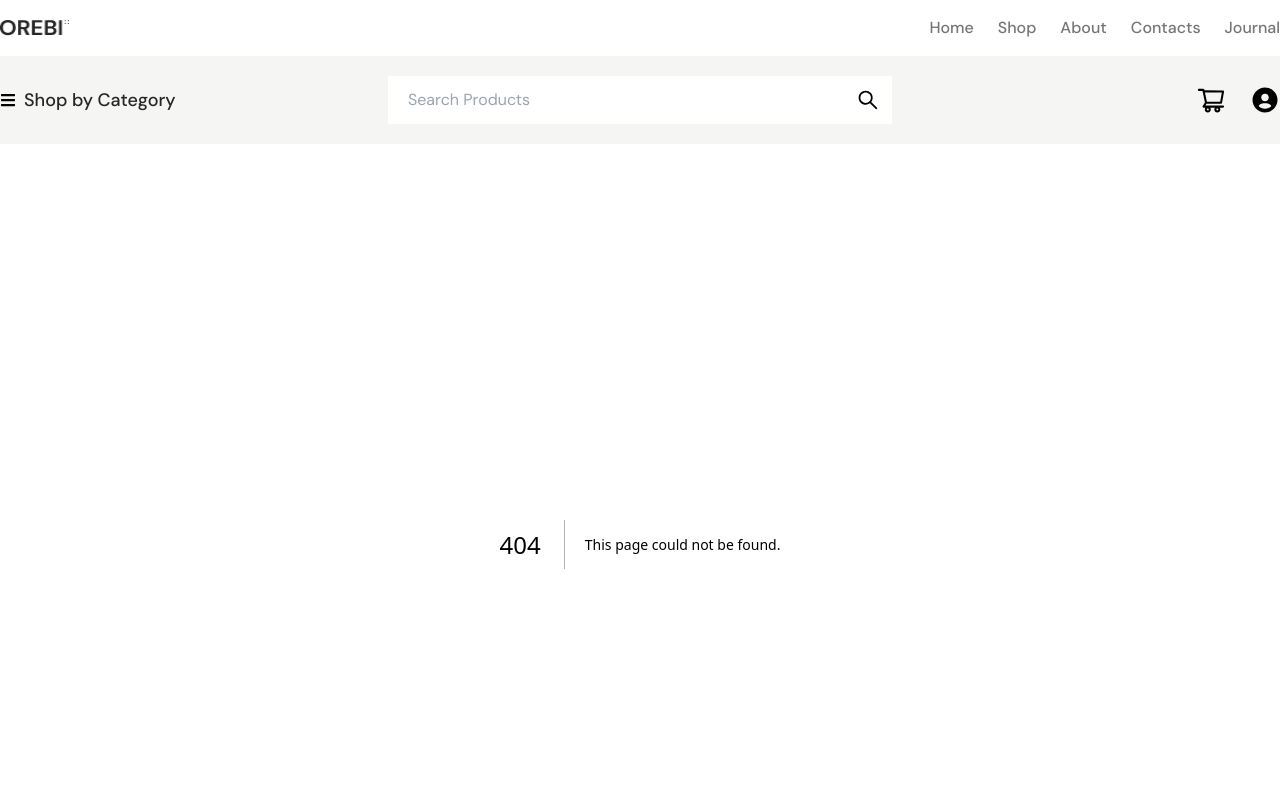
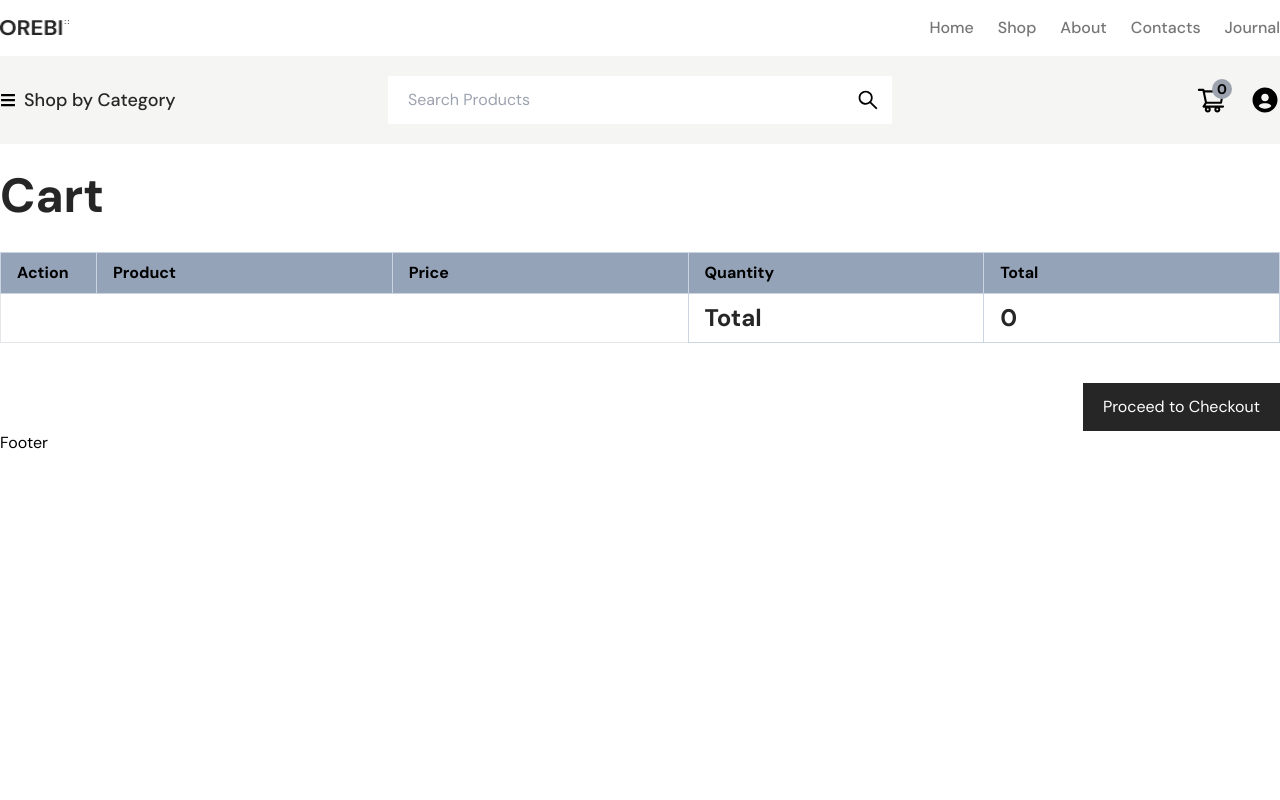
Before and after one commit to jhrasel/CodeTest2, a Next.js app: page /cart in a window 1280 px wide. Before the commit this address had no page. Shown: the top 800 px of the page. Built offline with nearby package versions, Linux system fonts and the light colour scheme.

Commit message:
cart part done

```diff
--- /dev/null
+++ b/src/app/cart/page.js
@@ -0,0 +1,13 @@
+import Cart from "@/components/PageComponents/Cart/Cart";
+import React from "react";
+
+const page = () => {
+
+  return (
+    <>
+      <Cart/>
+    </>
+  );
+};
+
+export default page;
--- a/src/app/layout.js
+++ b/src/app/layout.js
@@ -1,5 +1,6 @@
 import Layout from "@/components/Layout/Layout";
 import "./globals.css";
+import { CartProvider } from "@/context/AppContext";
 
 export const metadata = {
   title: "Code Test 2",
@@ -10,7 +11,11 @@ export default function RootLayout({ children }) {
   return (
     <html lang="en">
       <body>
-        <Layout>{children}</Layout>
+        <>
+          <CartProvider>
+            <Layout>{children}</Layout>
+          </CartProvider>
+        </>
       </body>
     </html>
   );
--- /dev/null
+++ b/src/app/thankyou/page.js
@@ -0,0 +1,12 @@
+import Thankyou from "@/components/PageComponents/Thankyou/Thankyou";
+import React from "react";
+
+const page = () => {
+  return (
+    <>
+      <Thankyou />
+    </>
+  );
+};
+
+export default page;
--- a/src/components/Commons/Categorybar/Categorybar.js
+++ b/src/components/Commons/Categorybar/Categorybar.js
@@ -1,3 +1,4 @@
+"use client";
 import ORContainer from "@/components/Reuse/ORContainer";
 import ORInput from "@/components/Reuse/ORInput";
 import { H5, H6 } from "@/components/Reuse/Tags";
@@ -6,8 +7,12 @@ import React from "react";
 import { FaBars } from "react-icons/fa";
 import { BiSolidUserCircle } from "react-icons/bi";
 import { AiOutlineSearch, AiOutlineShoppingCart } from "react-icons/ai";
+import { useCartContext } from "@/context/AppContext";
+import Link from "next/link";
 
 const Categorybar = () => {
+  const { totalCartItems } = useCartContext();
+
   return (
     <>
       <section className="bg-[#F5F5F3] py-5">
@@ -31,7 +36,12 @@ const Categorybar = () => {
             <div className="flex items-center justify-end gap-6 text-3xl">
               {/* cart */}
               <div className="">
-                <AiOutlineShoppingCart />
+                <Link href="/cart" className="relative">
+                  <span className="absolute bottom-4 left-4 bg-gray-400 w-5 h-5 rounded-full text-sm flex items-center justify-center text-black font-bold">
+                    {totalCartItems}
+                  </span>
+                  <AiOutlineShoppingCart />
+                </Link>
               </div>
 
               {/* user */}
--- a/src/components/Layout/Layout.js
+++ b/src/components/Layout/Layout.js
@@ -2,13 +2,18 @@ import React from "react";
 import Menubar from "../Commons/Menubar/Menubar";
 import Categorybar from "../Commons/Categorybar/Categorybar";
 import Footer from "../Commons/Footer/Footer";
+import { CartProvider } from "@/context/AppContext";
 
 const Layout = ({ children }) => {
   return (
     <>
       <Menubar />
       <Categorybar />
+      {/* <CartProvider>
+        <main>{children}</main>
+      </CartProvider> */}
       <main>{children}</main>
+
       <Footer />
     </>
   );
--- /dev/null
+++ b/src/components/PageComponents/Cart/Cart.js
@@ -0,0 +1,119 @@
+"use client";
+import ORContainer from "@/components/Reuse/ORContainer";
+import { H2, H4, H5 } from "@/components/Reuse/Tags";
+import { useCartContext } from "@/context/AppContext";
+import {
+  AiFillCloseCircle,
+  AiFillMinusSquare,
+  AiFillPlusSquare,
+} from "react-icons/ai";
+
+import React, { useState } from "react";
+import ORInput from "@/components/Reuse/ORInput";
+
+const Cart = () => {
+  const {
+    cartItems,
+    totalCartPrice,
+    decreaseItemQuantity,
+    increaseItemQuantity,
+    removeFromCart,
+  } = useCartContext();
+  const [cart, setCart] = useState(cartItems);
+
+  const incrementQuantity = (index) => {
+    increaseItemQuantity(index);
+  };
+
+  const decrementQuantity = (index) => {
+    decreaseItemQuantity(index);
+  };
+  return (
+    <>
+      <section className="mt-7">
+        <ORContainer>
+          <H2 h2="Cart" className="mb-8" />
+
+          <div className="">
+            <table class="table-fixed w-full border-collapse border">
+              <thead>
+                <tr className="text-left bg-slate-400">
+                  <th className="border border-slate-300 py-2 px-4 w-24">
+                    Action
+                  </th>
+                  <th className="border border-slate-300 py-2 px-4">Product</th>
+                  <th className="border border-slate-300 py-2 px-4">Price</th>
+                  <th className="border border-slate-300 py-2 px-4">
+                    Quantity
+                  </th>
+                  <th className="border border-slate-300 py-2 px-4">Total</th>
+                </tr>
+              </thead>
+              <tbody>
+                {cartItems?.map((data, i) => (
+                  <tr key={i}>
+                    <td className="border border-slate-300 py-2 px-4 w-24 text-center">
+                      <button onClick={()=>removeFromCart(data.id)} className="cursor-pointer text-3xl text-red-500">
+                        <AiFillCloseCircle />
+                      </button>
+                    </td>
+                    <td className="border border-slate-300 py-2 px-4">
+                      {data.title}
+                    </td>
+                    <td className="border border-slate-300 py-2 px-4">
+                      {data.price}
+                    </td>
+                    <td className="border border-slate-300 py-2 px-4">
+                      <div className="relative w-36">
+                        <button
+                          className="text-4xl text-orange-400 absolute top-0 left-0"
+                          onClick={() => decrementQuantity(data.id)}
+                        >
+                          <AiFillMinusSquare />
+                        </button>
+                        <input
+                          type="text"
+                          value={cart[i].quantity}
+                          className="border-2 px-5 py-1 w-36 text-center focus:outline-none"
+                        />
+                        <button
+                          className="text-4xl text-orange-400 absolute top-0 right-0"
+                          onClick={() => incrementQuantity(data.id)}
+                        >
+                          <AiFillPlusSquare />
+                        </button>
+                      </div>
+                    </td>
+                    <td className="border border-slate-300 py-2 px-4">
+                      {data.price * data.quantity}
+                    </td>
+                  </tr>
+                ))}
+
+                <tr>
+                  <td></td>
+                  <td></td>
+                  <td></td>
+                  <td className="border border-slate-300 py-2 px-4">
+                    <H4 h4="Total"></H4>
+                  </td>
+                  <td className="border border-slate-300 py-2 px-4">
+                    <H4 h4={totalCartPrice}></H4>
+                  </td>
+                </tr>
+              </tbody>
+            </table>
+
+            <div className="text-right mt-10">
+              <button className="bg-main-color py-3 px-5 text-white-color">
+                Proceed to Checkout
+              </button>
+            </div>
+          </div>
+        </ORContainer>
+      </section>
+    </>
+  );
+};
+
+export default Cart;
--- a/src/components/PageComponents/Product/CustomPlaceholder.js
+++ /dev/null
@@ -1,8 +0,0 @@
-// CustomPlaceholder.js
-import React from "react";
-
-const CustomPlaceholder = () => {
-  return <div className="w-full h-96 bg-gray-300 animate-pulse">dfdf</div>;
-};
-
-export default CustomPlaceholder;
--- a/src/components/PageComponents/Product/Product.js
+++ b/src/components/PageComponents/Product/Product.js
@@ -7,7 +7,7 @@ import ORImage from "@/components/Reuse/ORImage";
 import { TbCurrencyTaka } from "react-icons/tb";
 import Skeleton from "react-loading-skeleton";
 import "react-loading-skeleton/dist/skeleton.css";
-import CustomPlaceholder from "./CustomPlaceholder";
+import { useCartContext } from "@/context/AppContext";
 
 const ProductsPerPage = 8;
 
@@ -18,6 +18,8 @@ const Product = () => {
   const [totalPages, setTotalPages] = useState(0);
   const [categoryFilter, setCategoryFilter] = useState("all");
   const [sortOrder, setSortOrder] = useState("lowToHigh"); // Default sorting order
+
+  const { addToCart, cartItems } = useCartContext();
 
   useEffect(() => {
     fetchProducts()
@@ -109,9 +111,6 @@ const Product = () => {
               <div className="p-5 border-2 border-slate-200" key={index}>
                 {/* images */}
                 <div className="text-center">
-                  {loading ? (
-                    <CustomPlaceholder />
-                  ) : (
                   <ORImage
                     image={product.image}
                     width="200"
@@ -119,7 +118,6 @@ const Product = () => {
                     alt="product-images"
                     className="w-auto h-52 m-auto"
                   />
-                  )}
                 </div>
                 {/* content */}
                 <div className="mt-5">
@@ -136,7 +134,10 @@ const Product = () => {
                     className="line-clamp-3 h-[70px]"
                   />
 
-                  <button className="bg-orange-400 mt-6 w-full p-2 text-white-color ease-in duration-300 hover:bg-orange-600">
+                  <button
+                    onClick={() => addToCart(product)}
+                    className="bg-orange-400 mt-6 w-full p-2 text-white-color ease-in duration-300 hover:bg-orange-600 cursor-pointer"
+                  >
                     Add to Cart
                   </button>
                 </div>
--- /dev/null
+++ b/src/components/PageComponents/Thankyou/Thankyou.js
@@ -0,0 +1,11 @@
+import React from "react";
+
+const Thankyou = () => {
+  return (
+    <>
+      <h2>Thank you for parcesss</h2>
+    </>
+  );
+};
+
+export default Thankyou;
--- a/src/components/Reuse/ORInput.js
+++ b/src/components/Reuse/ORInput.js
@@ -1,6 +1,6 @@
 import React from "react";
 
-const ORInput = ({ type, name, value, placeholder }) => {
+const ORInput = ({ type, name, value, placeholder, classNeme }) => {
   return (
     <>
       <input
@@ -8,7 +8,7 @@ const ORInput = ({ type, name, value, placeholder }) => {
         name={name}
         value={value}
         placeholder={placeholder}
-        className="w-full px-5 py-3 focus:outline-none"
+        className={`w-full px-5 py-3 focus:outline-none ${classNeme}`}
       />
     </>
   );
--- /dev/null
+++ b/src/context/AppContext.js
@@ -0,0 +1,103 @@
+"use client";
+
+import React, { createContext, useState, useContext } from "react";
+
+const CartContext = createContext();
+
+export const CartProvider = ({ children }) => {
+  const [cartItems, setCartItems] = useState([]);
+  const [totalCartPrice, setTotalCartPrice] = useState(0);
+  const [totalCartItems, setTotalCartItems] = useState(0);
+
+  const updateCartState = (updatedCartItems) => {
+    const updatedTotalCartPrice = updatedCartItems.reduce(
+      (total, item) => total + item.price * item.quantity,
+      0
+    );
+    const updatedTotalCartItems = updatedCartItems.reduce(
+      (total, item) => total + item.quantity,
+      0
+    );
+    setCartItems(updatedCartItems);
+    setTotalCartPrice(updatedTotalCartPrice);
+    setTotalCartItems(updatedTotalCartItems);
+  };
+
+  const addToCart = (item) => {
+    const existingCartItemIndex = cartItems.findIndex(
+      (cartItem) => cartItem.id === item.id
+    );
+
+    if (existingCartItemIndex !== -1) {
+      const updatedCartItems = [...cartItems];
+      updatedCartItems[existingCartItemIndex].quantity += 1;
+      updateCartState(updatedCartItems);
+    } else {
+      const cartItem = { ...item, quantity: 1 };
+      const updatedCartItems = [...cartItems, cartItem];
+      updateCartState(updatedCartItems);
+    }
+  };
+  const increaseItemQuantity = (itemId) => {
+    const existingCartItemIndex = cartItems.findIndex(
+      (cartItem) => cartItem.id === itemId
+    );
+
+    if (existingCartItemIndex !== -1) {
+      const updatedCartItems = [...cartItems];
+      updatedCartItems[existingCartItemIndex].quantity += 1;
+      updateCartState(updatedCartItems);
+    }
+  };
+  const decreaseItemQuantity = (itemId) => {
+    const existingCartItemIndex = cartItems.findIndex(
+      (cartItem) => cartItem.id === itemId
+    );
+
+    if (existingCartItemIndex !== -1) {
+      const updatedCartItems = [...cartItems];
+      if (updatedCartItems[existingCartItemIndex].quantity > 1) {
+        updatedCartItems[existingCartItemIndex].quantity -= 1;
+        updateCartState(updatedCartItems);
+      }
+    }
+  };
+  const removeFromCart = (itemId) => {
+    const existingCartItemIndex = cartItems.findIndex(
+      (cartItem) => cartItem.id === itemId
+    );
+    if (existingCartItemIndex !== -1) {
+      const updatedCartItems = [...cartItems];
+      if (updatedCartItems[existingCartItemIndex].quantity > 1) {
+        updatedCartItems[existingCartItemIndex].quantity -= 1;
+      } else {
+        updatedCartItems.splice(existingCartItemIndex, 1);
+      }
+      updateCartState(updatedCartItems);
+    }
+  };
+
+  return (
+    <CartContext.Provider
+      value={{
+        cartItems,
+        totalCartPrice,
+        totalCartItems,
+        addToCart,
+        removeFromCart,
+        increaseItemQuantity,
+        decreaseItemQuantity,
+      }}
+    >
+      {children}
+    </CartContext.Provider>
+  );
+};
+
+export const useCartContext = () => {
+  const context = useContext(CartContext);
+  if (!context) {
+    throw new Error("useCartContext must be used within a CartProvider");
+  }
+  return context;
+};
```
Lines whose indentation alone changed are shown as unchanged.
